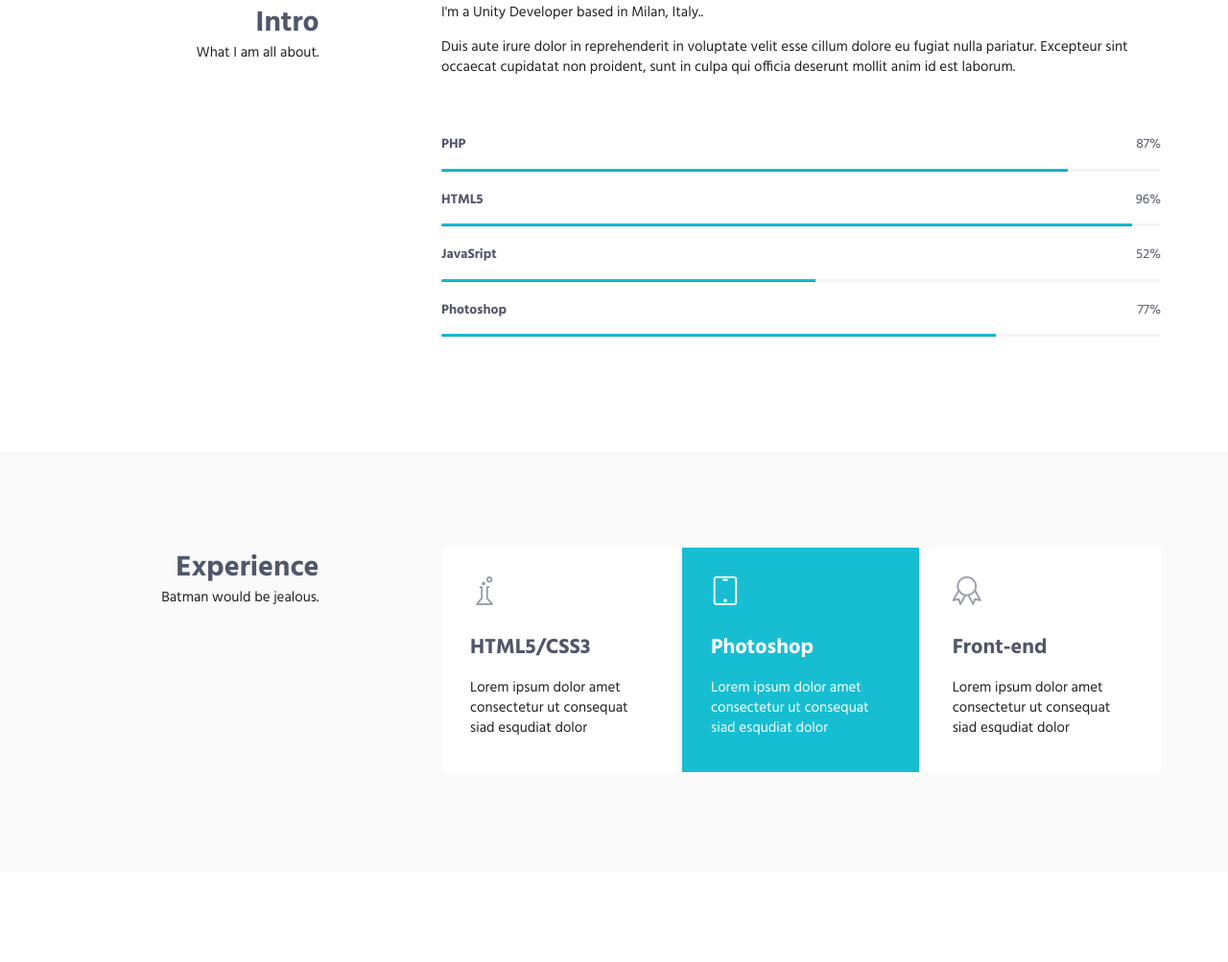
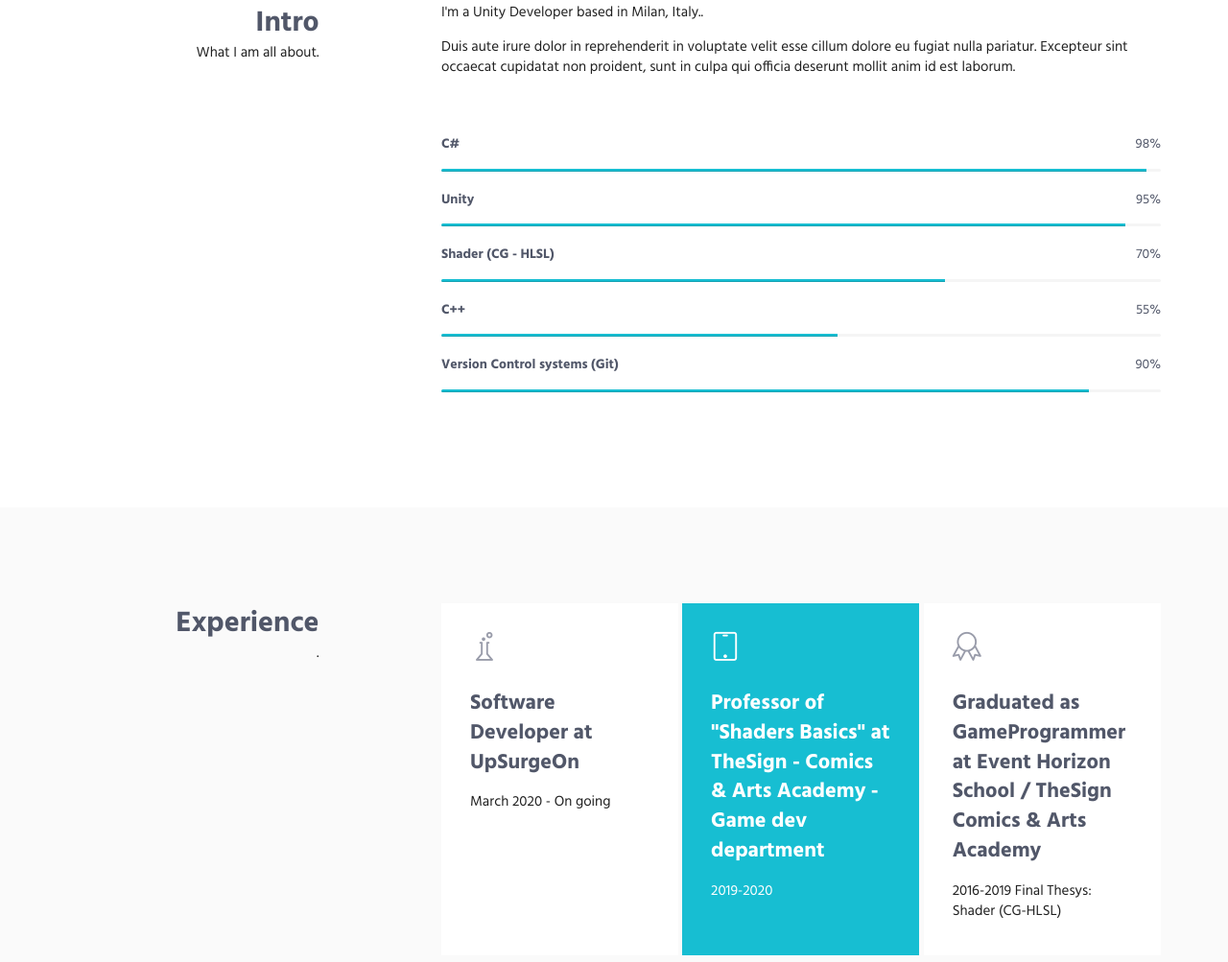
Before and after one commit to GiacomoVanni/GiacomoVanni, a plain HTML site: page newIndex.html in a window 1280 px wide. Shown: the part 758-1761 px from the top of the page at 96% size. Drawn offline with Linux system fonts and the light colour scheme.

Commit message:
Updated experience content

```diff
--- a/newIndex.html
+++ b/newIndex.html
@@ -3,7 +3,7 @@
     <!-- BEGIN HEAD -->
     <head>
         <meta charset="utf-8"/>
-        <title>Metronic "Aircv" Frontend Freebie</title>
+        <title>Giacomo Vanni Portfolio</title>
         <meta http-equiv="X-UA-Compatible" content="IE=edge">
         <meta content="width=device-width, initial-scale=1" name="viewport"/>
         <meta content="" name="description"/>
@@ -76,7 +76,7 @@
                     <div class="col-sm-6">
                         <div class="promo-block-divider">
                             <h1 class="promo-block-title">Giacomo <br/> Vanni</h1>
-                            <p class="promo-block-text">Software Developer &amp; Game Developer</p>
+                            <p class="promo-block-text">Software Developer</p>
                         </div>
                         <ul class="list-inline">
                             <li><a href="#" class="social-icons"><i class="icon-social-facebook"></i></a></li>
@@ -111,27 +111,33 @@
 
                         <!-- Progress Box -->
                         <div class="progress-box">
-                            <h5>PHP <span class="color-heading pull-right">87%</span></h5>
+                            <h5>C# <span class="color-heading pull-right">98%</span></h5>
                             <div class="progress">
-                                <div class="progress-bar bg-color-base" role="progressbar" data-width="87"></div>
+                                <div class="progress-bar bg-color-base" role="progressbar" data-width="98"></div>
                             </div>
                         </div>
                         <div class="progress-box">
-                            <h5>HTML5 <span class="color-heading pull-right">96%</span></h5>
+                            <h5>Unity <span class="color-heading pull-right">95%</span></h5>
                             <div class="progress">
-                                <div class="progress-bar bg-color-base" role="progressbar" data-width="96"></div>
+                                <div class="progress-bar bg-color-base" role="progressbar" data-width="95"></div>
                             </div>
                         </div>
                         <div class="progress-box">
-                            <h5>JavaSript <span class="color-heading pull-right">52%</span></h5>
+                            <h5>Shader (CG - HLSL)<span class="color-heading pull-right">70%</span></h5>
                             <div class="progress">
-                                <div class="progress-bar bg-color-base" role="progressbar" data-width="52"></div>
+                                <div class="progress-bar bg-color-base" role="progressbar" data-width="70"></div>
                             </div>
                         </div>
                         <div class="progress-box">
-                            <h5>Photoshop <span class="color-heading pull-right">77%</span></h5>
+                            <h5>C++ <span class="color-heading pull-right">55%</span></h5>
                             <div class="progress">
-                                <div class="progress-bar bg-color-base" role="progressbar" data-width="77"></div>
+                                <div class="progress-bar bg-color-base" role="progressbar" data-width="55"></div>
+                            </div>
+                        </div>
+                        <div class="progress-box">
+                            <h5>Version Control systems (Git) <span class="color-heading pull-right">90%</span></h5>
+                            <div class="progress">
+                                <div class="progress-bar bg-color-base" role="progressbar" data-width="90"></div>
                             </div>
                         </div>
                         <!-- End Progress Box -->
@@ -150,7 +156,7 @@
                         <div class="col-sm-3 sm-margin-b-30">
                             <div class="text-right sm-text-left">
                                 <h2 class="margin-b-0">Experience</h2>
-                                <p>Batman would be jealous.</p>
+                                <p>.</p>
                             </div>
                         </div>
                         <div class="col-sm-8 col-sm-offset-1">
@@ -161,8 +167,8 @@
                                             <i class="service-icon icon-chemistry"></i>
                                         </div>
                                         <div class="service-info">
-                                            <h3>HTML5/CSS3</h3>
-                                            <p class="margin-b-5">Lorem ipsum dolor amet consectetur ut consequat siad esqudiat dolor</p>
+                                            <h3>Software Developer at UpSurgeOn </h3>
+                                            <p class="margin-b-5">March 2020 - On going</p>
                                         </div>
                                         <a href="#" class="content-wrapper-link"></a>
                                     </div>
@@ -173,8 +179,8 @@
                                             <i class="service-icon color-white icon-screen-tablet"></i>
                                         </div>
                                         <div class="service-info">
-                                            <h3 class="color-white">Photoshop</h3>
-                                            <p class="color-white margin-b-5">Lorem ipsum dolor amet consectetur ut consequat siad esqudiat dolor</p>
+                                            <h3 class="color-white">Professor of "Shaders Basics" at TheSign - Comics & Arts Academy - Game dev department</h3>
+                                            <p class="color-white margin-b-5"> 2019-2020</p>
                                         </div>
                                         <a href="#" class="content-wrapper-link"></a>
                                     </div>
@@ -185,8 +191,8 @@
                                             <i class="service-icon icon-badge"></i>
                                         </div>
                                         <div class="service-info">
-                                            <h3>Front-end</h3>
-                                            <p class="margin-b-5">Lorem ipsum dolor amet consectetur ut consequat siad esqudiat dolor</p>
+                                            <h3>Graduated as GameProgrammer at Event Horizon School / TheSign Comics & Arts Academy   </h3>
+                                            <p class="margin-b-5">2016-2019  Final Thesys: Shader (CG-HLSL)</p>
                                         </div>
                                         <a href="#" class="content-wrapper-link"></a>
                                     </div>
@@ -222,7 +228,7 @@
                             <br>
                             <br>
                             <br>
-                            <img alt="Eu" src="img/EU.png">
+                            <img alt="Eu" src="img/EU.png" width="100px" height="70px">
                             <br>
                             <p> This project has received funding from the European Union’s H2020 Research and Innovation Programme under grant agreement n.880895.
                             </p>
```
